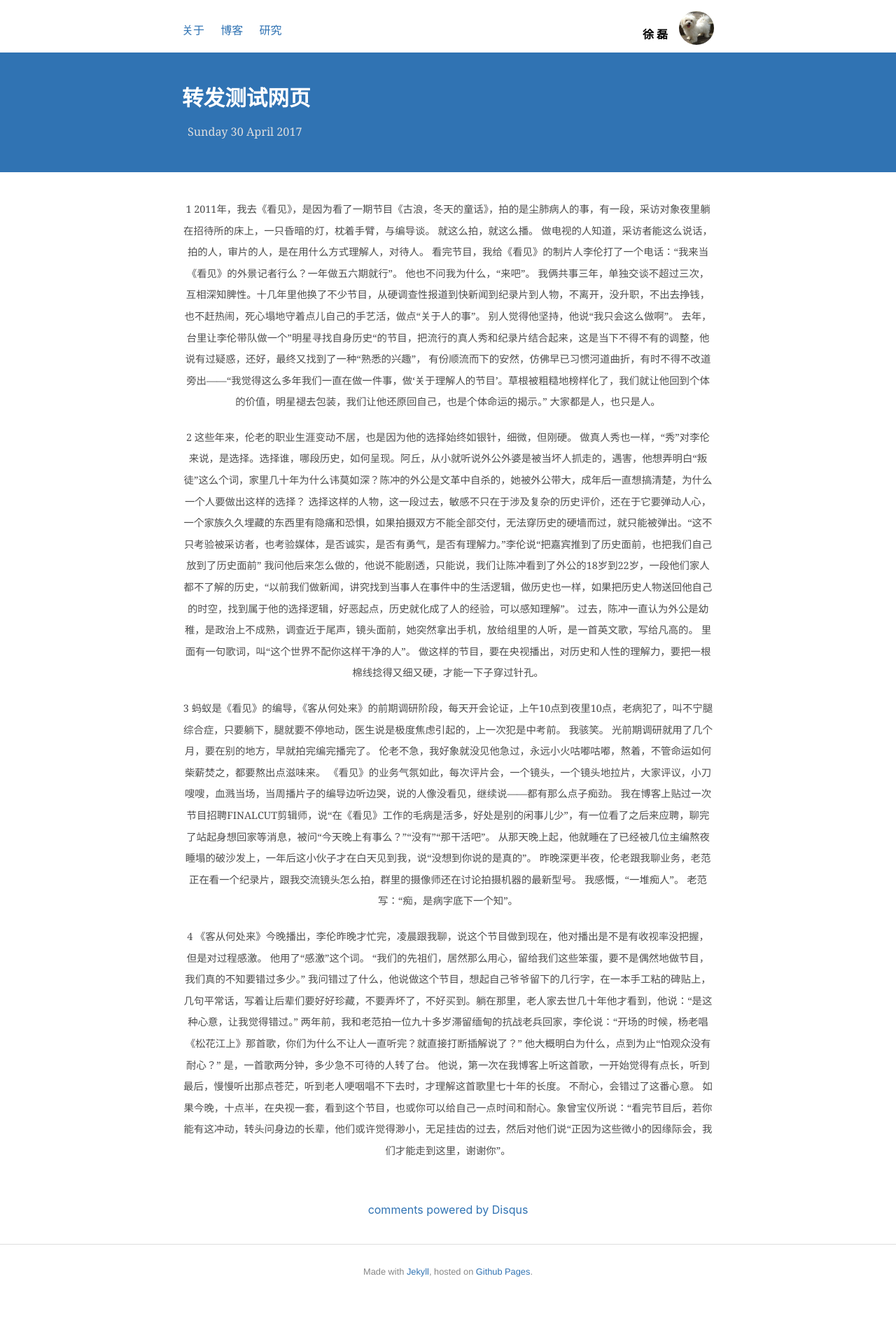
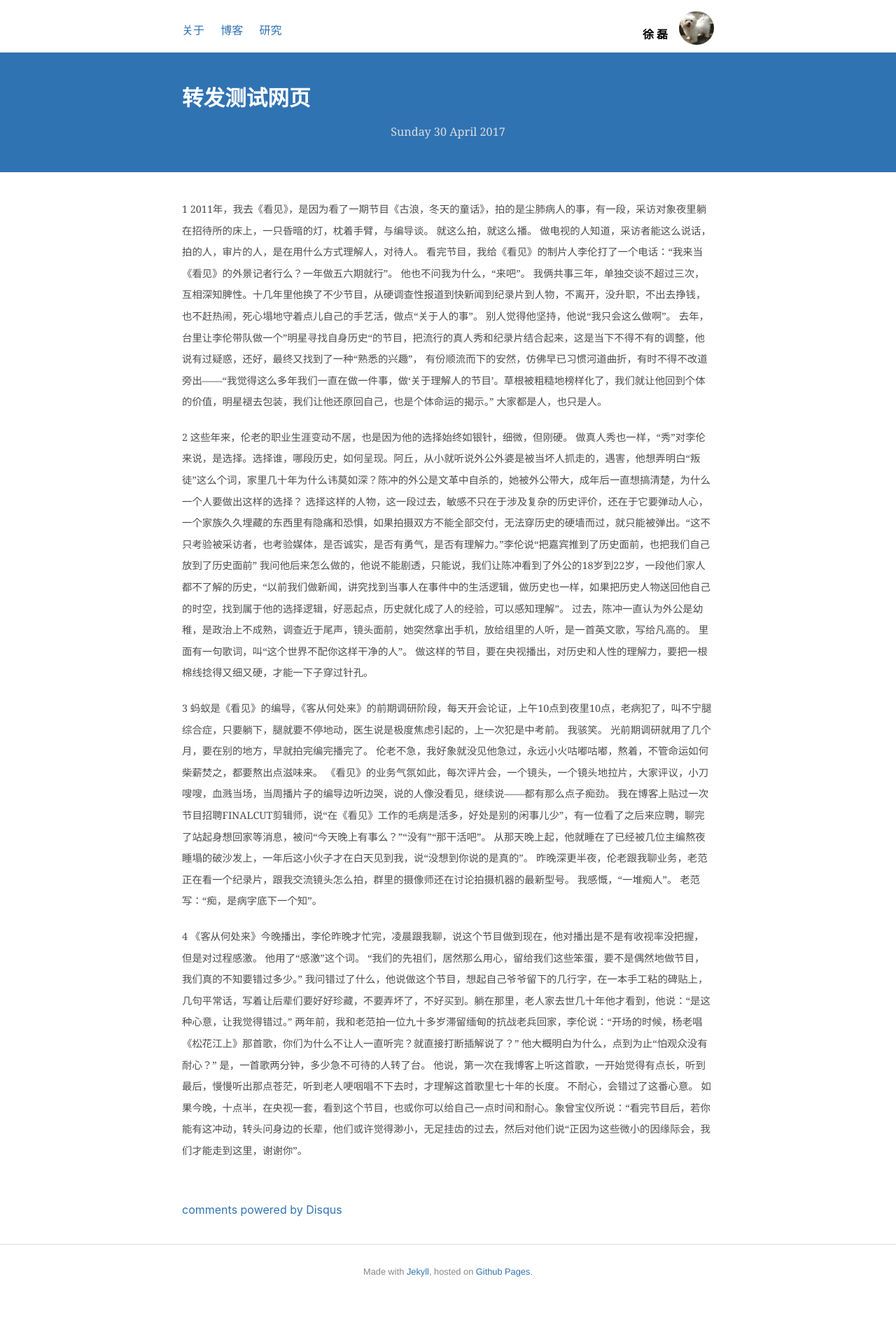
Before and after one commit to shirleysteve/1, a Jekyll site: the page built from _posts/2017-04-30-测试博客（转发柴静的文章）.md, in a window 1280 px wide. Shown: the whole page at 70% size. Built offline with Jekyll 4.4.1, drawn with Linux system fonts in a browser that asks for light colours; nearby versions of some CDN libraries; comment, search, counter and statistics services are not loaded.

Commit message:
Update blog.css

```diff
--- a/css/blog.css
+++ b/css/blog.css
@@ -33,7 +33,7 @@ article h1 {
   font-size: 0.9rem;
   margin-top: 4px;
   padding: 4px 8px;
-  text-align: left !important;
+  text-align: center !important;
 }
 
 p{
@@ -104,7 +104,7 @@ ul.posts {
   max-width: 760px; /*680*/
   margin-left: auto;
   margin-right: auto;
-  text-align: center;
+  text-align: left;
   width: 100%;
   display: block;
 }
@@ -256,8 +256,8 @@ ul.posts li {
     display: block;
     font-size: 0.9rem;
     text-decoration: none;
-    color: #a00;
-    /* color: #555; newly commented*/
+    /* color: #a00;*/
+    color: #555;
     font-weight: 800;
 }
 .listing-item a {
```
